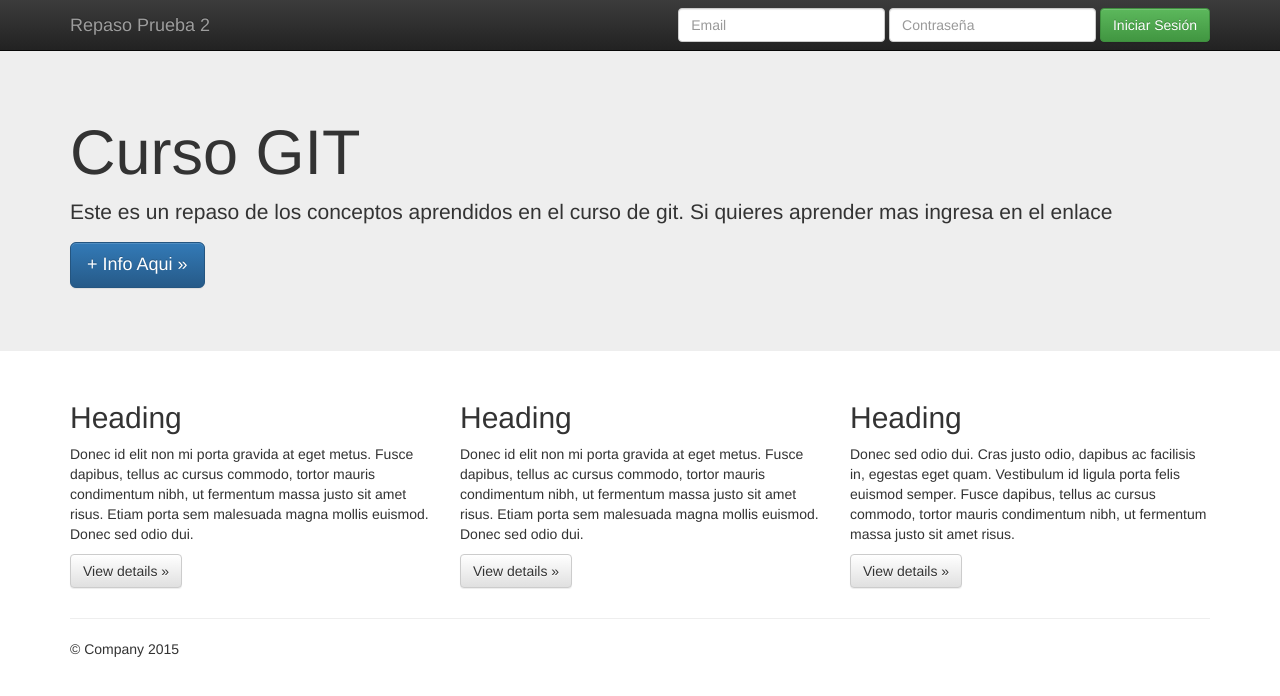
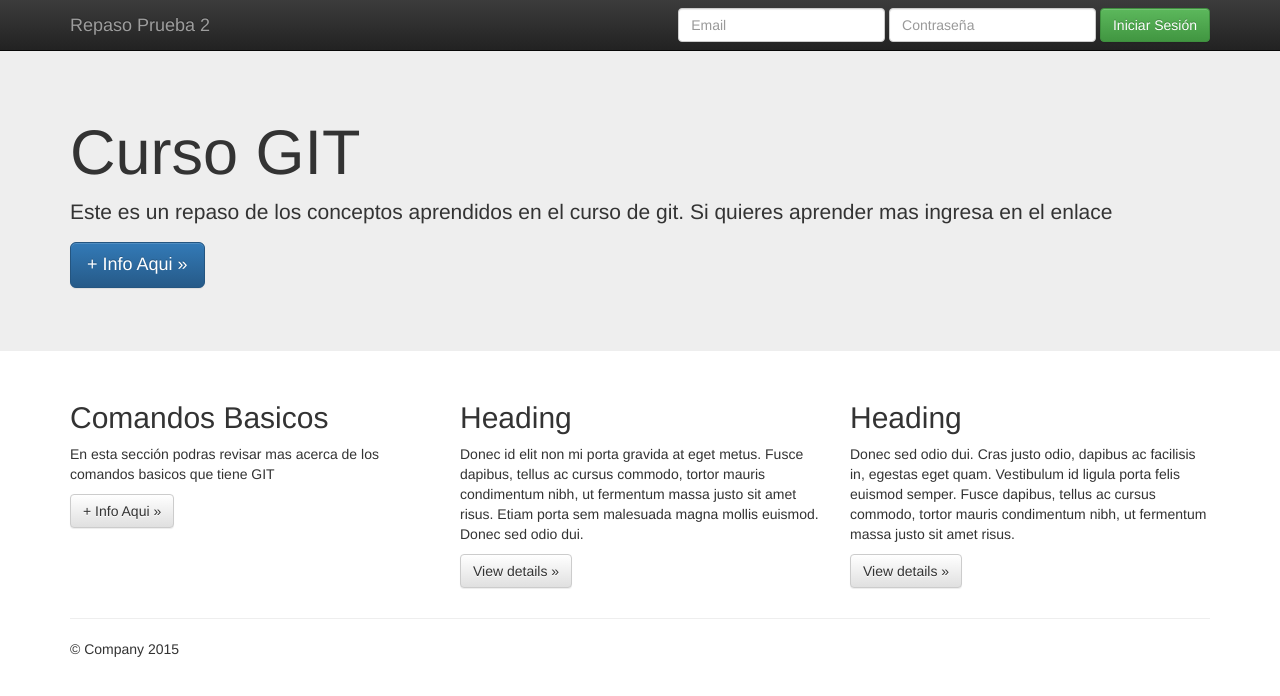
Before and after one commit to xumingo25/Prueba2GIT, a plain HTML site: page index.html in a window 1280 px wide. Drawn offline with nearby package versions, Linux system fonts and the light colour scheme.

Commit message:
Se actualiza template. Se agrega sección de comandos basicos de GIT en Home del sitio

```diff
--- a/index.html
+++ b/index.html
@@ -65,9 +65,9 @@
       <!-- Example row of columns -->
       <div class="row">
         <div class="col-md-4">
-          <h2>Heading</h2>
-          <p>Donec id elit non mi porta gravida at eget metus. Fusce dapibus, tellus ac cursus commodo, tortor mauris condimentum nibh, ut fermentum massa justo sit amet risus. Etiam porta sem malesuada magna mollis euismod. Donec sed odio dui. </p>
-          <p><a class="btn btn-default" href="#" role="button">View details &raquo;</a></p>
+          <h2>Comandos Basicos</h2>
+          <p>En esta sección podras revisar mas acerca de los comandos basicos que tiene GIT</p>
+          <p><a class="btn btn-default" href="#" role="button">+ Info Aqui &raquo;</a></p>
         </div>
         <div class="col-md-4">
           <h2>Heading</h2>
```
